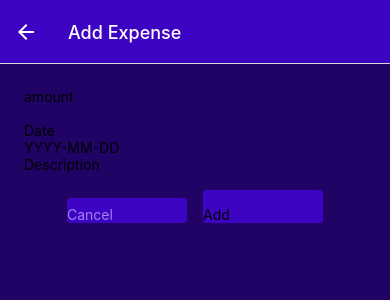
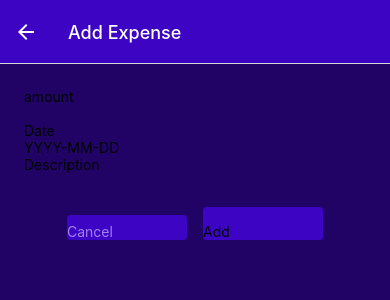
Before and after one commit to kumarmudur/react-native-expense-app, a React Native app: screen /ManageExpense in a window 390 px wide. Shown: the top 300 px of the page. Built offline with nearby package versions, Linux system fonts and the light colour scheme.

Commit message:
[React-Native] expense for component description textconfig changes

```diff
--- a/components/manageExpense/ExpenseForm.js
+++ b/components/manageExpense/ExpenseForm.js
@@ -25,7 +25,12 @@ const ExpenseForm = () => {
           onChangeText: () => {},
         }}
       />
-      <Input label="Description" />
+      <Input
+        label="Description"
+        textInputConfig={{
+          multiline: true,
+        }}
+      />
     </View>
   );
 };
```
